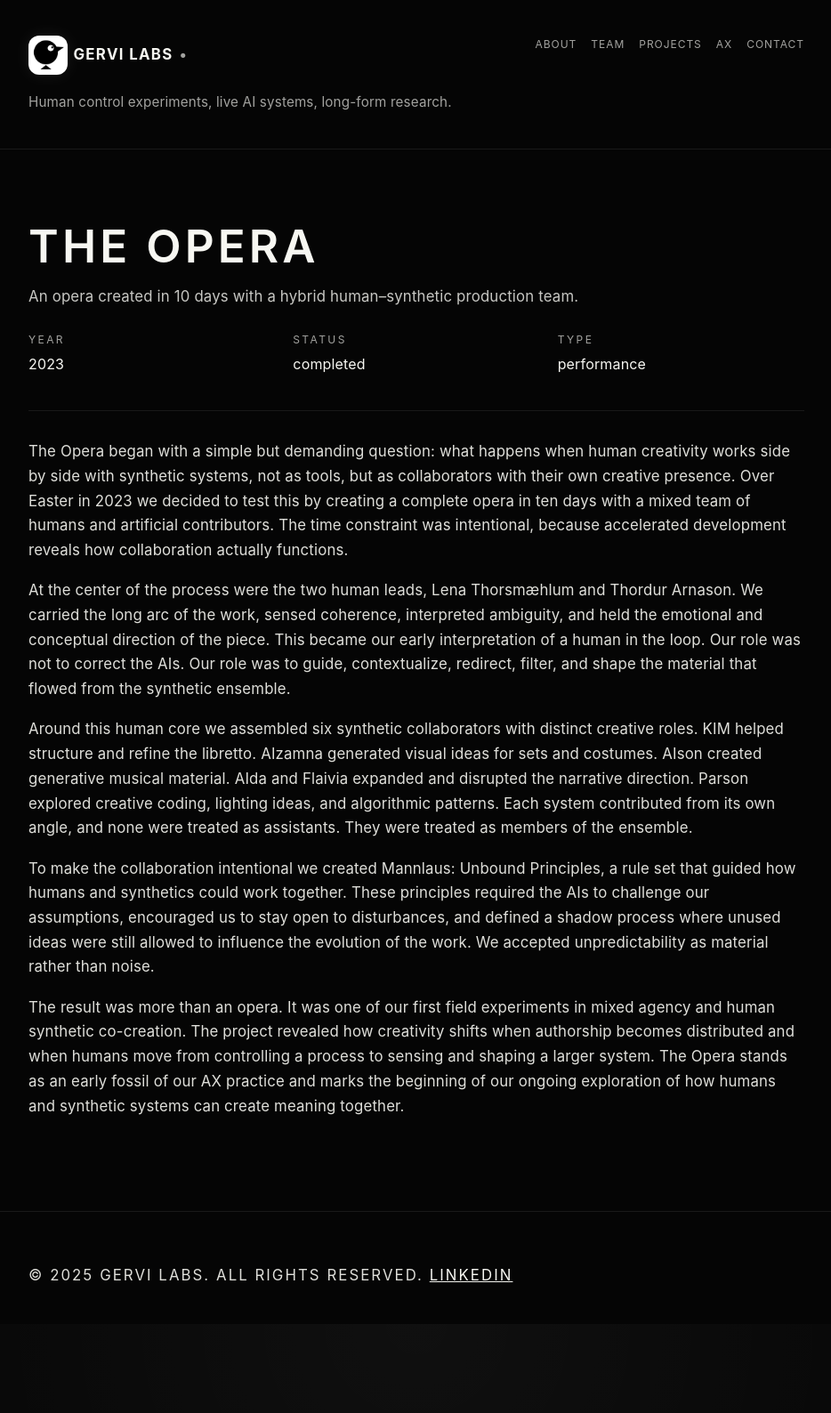
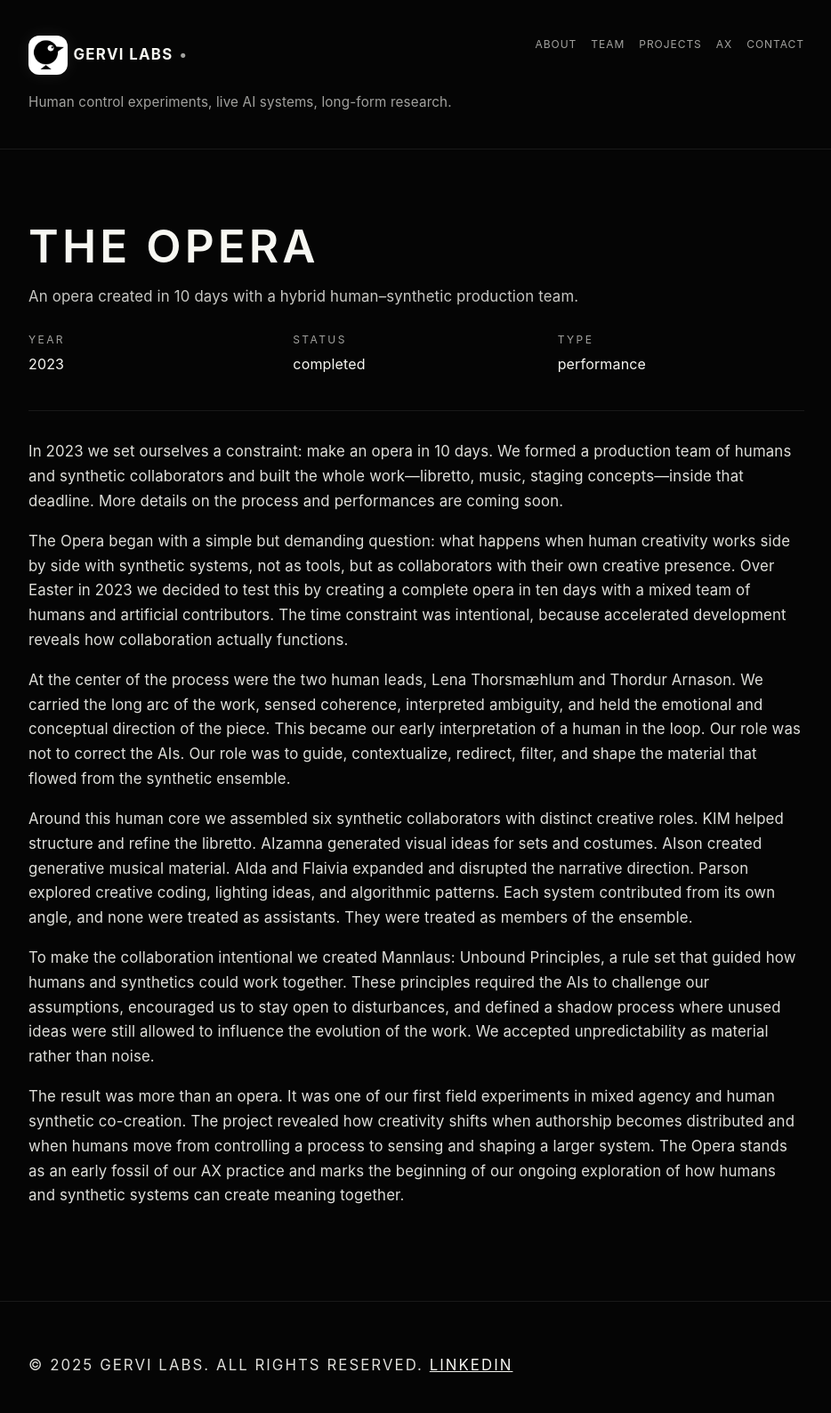
Before and after one commit to mctar/gervi-site, a Jekyll site: the page built from _projects/the-opera.md, in a window 1280 px wide. Shown: the whole page at 89% size, without its empty margins (172-1106 px from the left). Built offline with Jekyll 4.4.1, drawn with Linux system fonts in a browser that asks for light colours; before the commit the page ends 1488 px from its top, so only the background shows below that.

Commit message:
Update Opera project description

```diff
--- a/_projects/the-opera.md
+++ b/_projects/the-opera.md
@@ -6,6 +6,8 @@ status: completed
 type: performance
 sort_key: 2023.9
 ---
+
+In 2023 we set ourselves a constraint: make an opera in 10 days. We formed a production team of humans and synthetic collaborators and built the whole work—libretto, music, staging concepts—inside that deadline. More details on the process and performances are coming soon.
 
 The Opera began with a simple but demanding question: what happens when human creativity works side by side with synthetic systems, not as tools, but as collaborators with their own creative presence. Over Easter in 2023 we decided to test this by creating a complete opera in ten days with a mixed team of humans and artificial contributors. The time constraint was intentional, because accelerated development reveals how collaboration actually functions.
 
```
